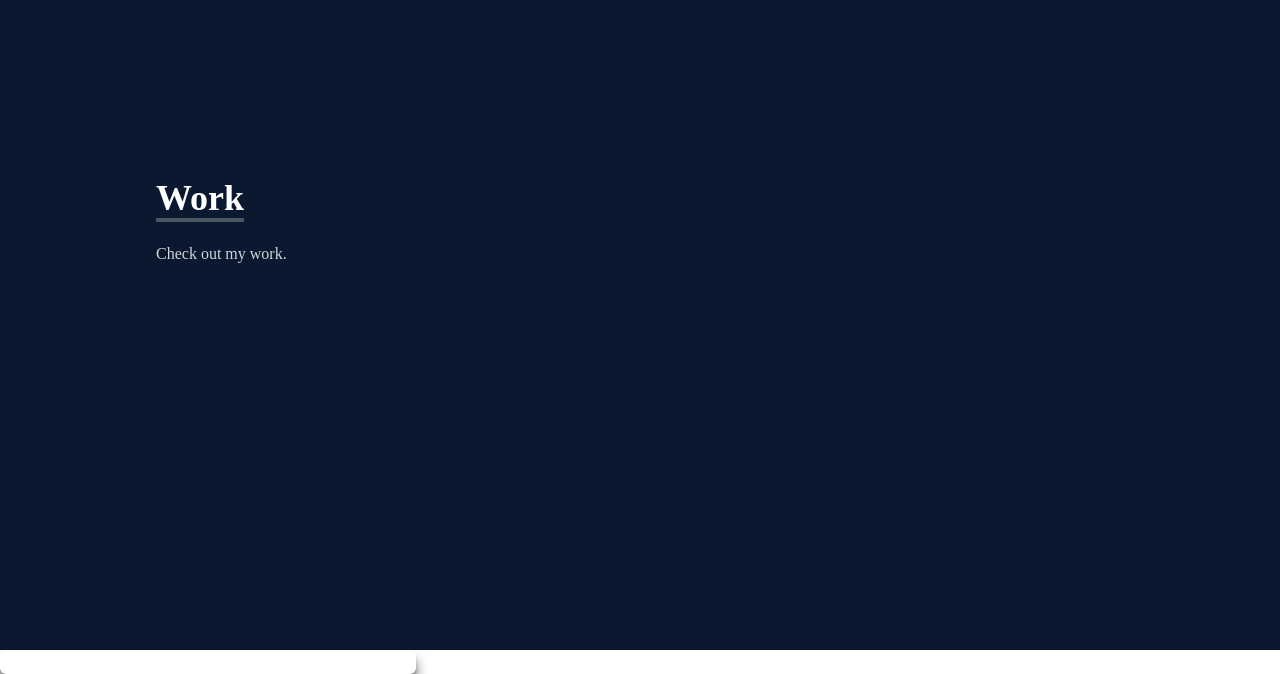
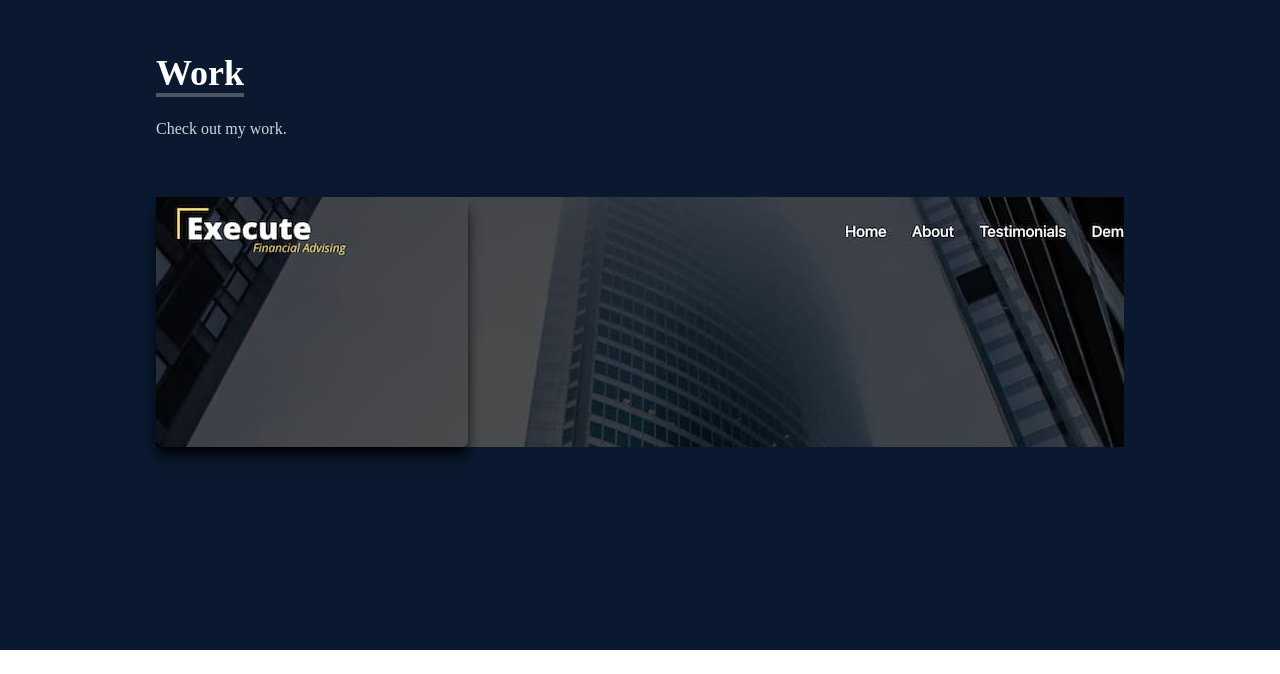
Before and after one commit to daniel-valean/React-Portfolio, a React (Create React App) app: page / in a window 1280 px wide. Shown: the part 2550-3224 px from the top of the page. After the commit the page ends 3200 px from the top, so only its background shows below. Built offline with nearby package versions, Linux system fonts and the light colour scheme.

Commit message:
index css

```diff
--- a/src/components/Work.jsx
+++ b/src/components/Work.jsx
@@ -1,4 +1,5 @@
 import React from 'react'
+import WorkImg from '../assets/projects/workImg.jpeg'
 
 const Work = () => {
   return (
@@ -8,9 +9,10 @@ const Work = () => {
                 <p className='text-4xl font-bold inline border-b-4 text-white border-gray-600'>Work</p>
                 <p className='py-6'>Check out my work.</p>
             </div>
-        </div>
 
-        <div className='grid sm:grid-cols-2 md:grid-cols-3 gap-4'>
+
+            <div style={{backgroundImage: `url(${WorkImg})`}}
+             className='grid sm:grid-cols-2 md:grid-cols-3 gap-4'>
                 <div className='shadow-lg shadow-black group container rounded-md flex justify-center items-center mx-auto content-div'>
 
                     {/* hover effects */}
@@ -31,6 +33,7 @@ const Work = () => {
                 </div>
             </div>
         </div>
+    </div>
   )
 }
 
--- a/src/index.css
+++ b/src/index.css
@@ -13,3 +13,18 @@
         @apply cursor-pointer
     }
 }
+
+.content-div {
+    background-repeat: no-repeat;
+    background-size: cover;
+    background-position: center;
+    height: 250px;
+}
+
+.content-div:hover {
+    background-image: linear-gradient(
+        to right,
+        rgba(112, 157, 255, 0.8)
+        hsla(242, 74%, 61% 0.8)
+    );
+}
```
Also changed, not shown: src/assets/projects/workImg.jpeg (added). Lines whose indentation alone changed are shown as unchanged.
